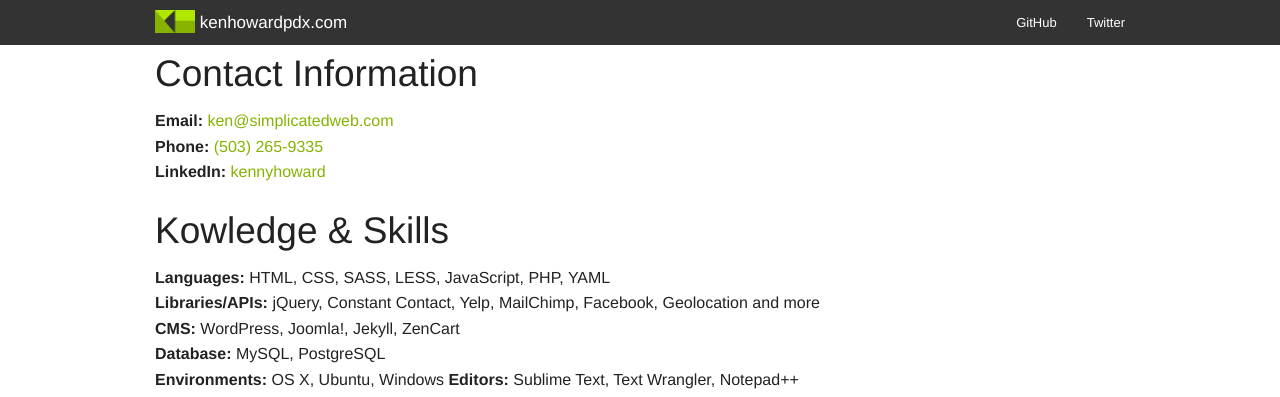
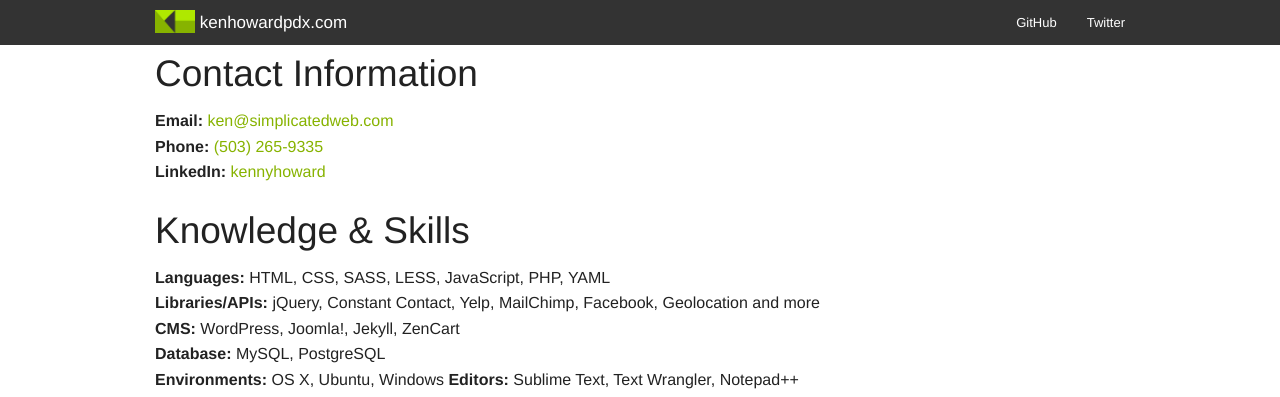
Before and after one commit to kenhowardpdx/kenhowardpdx.github.io, a Jekyll site: the page built from resume/index.md, in a window 1280 px wide. Shown: the top 397 px of the page. Built offline with Jekyll 4.4.1, drawn with Linux system fonts in a browser that asks for light colours; our own code applies the rules of GitHub Pages for plain Markdown files; Markdown is read by kramdown in place of the engine named in the settings.

Commit message:
Update index.md

```diff
--- a/resume/index.md
+++ b/resume/index.md
@@ -7,12 +7,12 @@
 name: Ken Howard
 ---
 
-##Contact Information
+## Contact Information
 **Email:** <a href="mailto:ken@simplicatedweb.com">ken@simplicatedweb.com</a>
 **Phone:** <a href="tel:5032659335">(503) 265-9335</a>
 **LinkedIn:** <a href="http://lnkd.in/g7DhUM">kennyhoward</a>
 
-##Kowledge & Skills
+## Knowledge & Skills
 **Languages:** HTML, CSS, SASS, LESS, JavaScript, PHP, YAML
 **Libraries/APIs:** jQuery, Constant Contact, Yelp, MailChimp, Facebook, Geolocation and more
 **CMS:** WordPress, Joomla!, Jekyll, ZenCart
@@ -23,7 +23,7 @@
 **Multimedia Software:** Flash, After Effects, Final Cut Pro X
 **Other:** Codekit, LiveReload, SubVersion, Git, Responsive Web Design
 
-##Professional Experience
+## Professional Experience
 **CSG Pro,** Portland, OR
 **Web Developer,** February 2014 - Present
 
@@ -64,7 +64,7 @@
 * Provided clients with training to maintain their websites.
 
 
-##Education
+## Education
 **Completed coursework toward A.A.S. Degree,** 2007 - 2009
 **Mt. Hood Community College,** Gresham, OR
 *Computer Information Systems, Web Management/Web Master*
```
